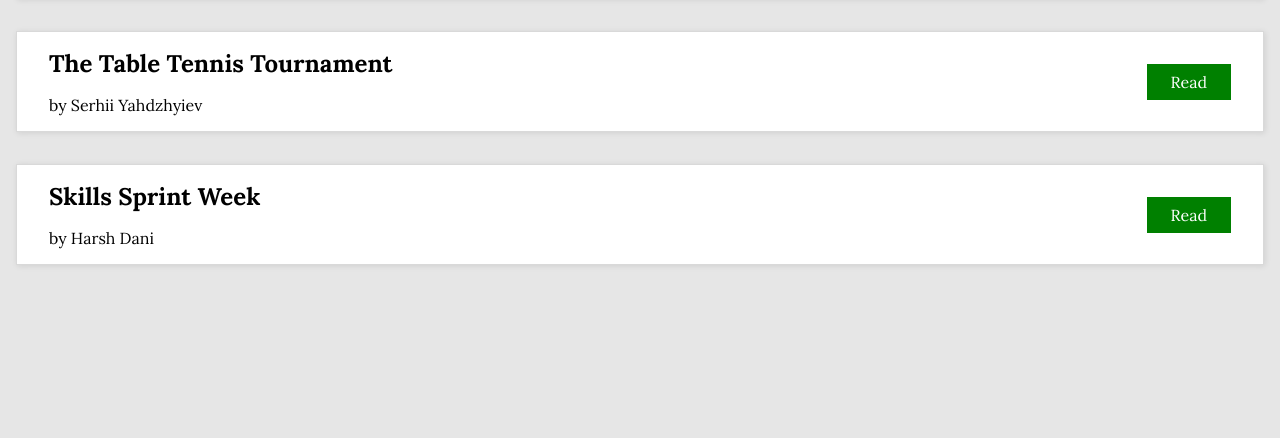
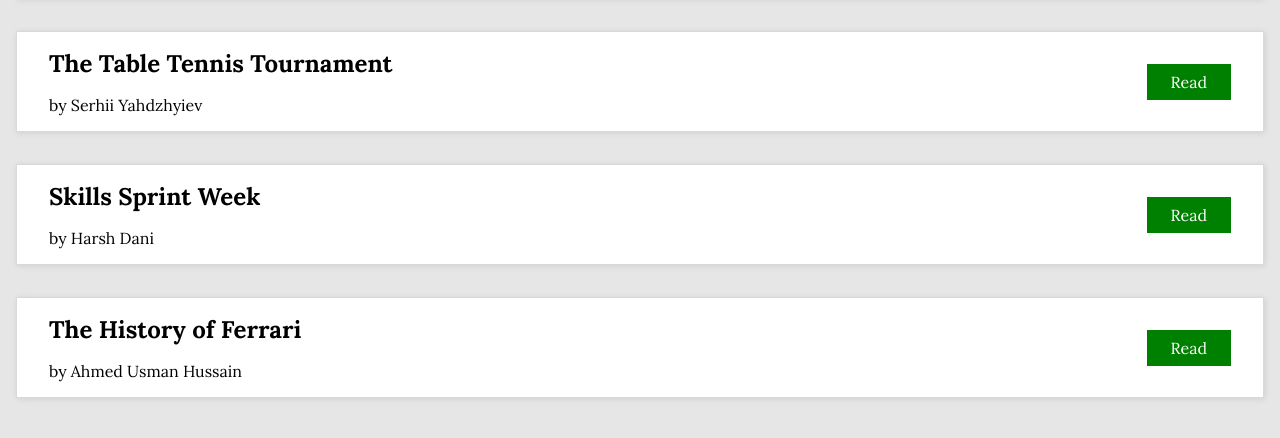
Before and after one commit to SerhiiYahdzhyiev/collaborate-blog, a plain HTML site: page index.html in a window 1280 px wide. Shown: the part 168-606 px from the top of the page. Drawn offline with Linux system fonts and the light colour scheme.

Commit message:
Update index.html

```diff
--- a/index.html
+++ b/index.html
@@ -26,6 +26,11 @@
             <p class="article-thumbnail_author">by Harsh Dani</p>
             <a href="/articles/sprintweek.html">Read</a>
           </div>
+           <div class="article-thumbnail">
+            <h3 class="article-thumbnail_title">The History of Ferrari</h3>
+            <p class="article-thumbnail_author">by Ahmed Usman Hussain</p>
+            <a href="/articles/ferrari.html">Read</a>
+          </div>
         </div>
       </div>
     </main>
```
